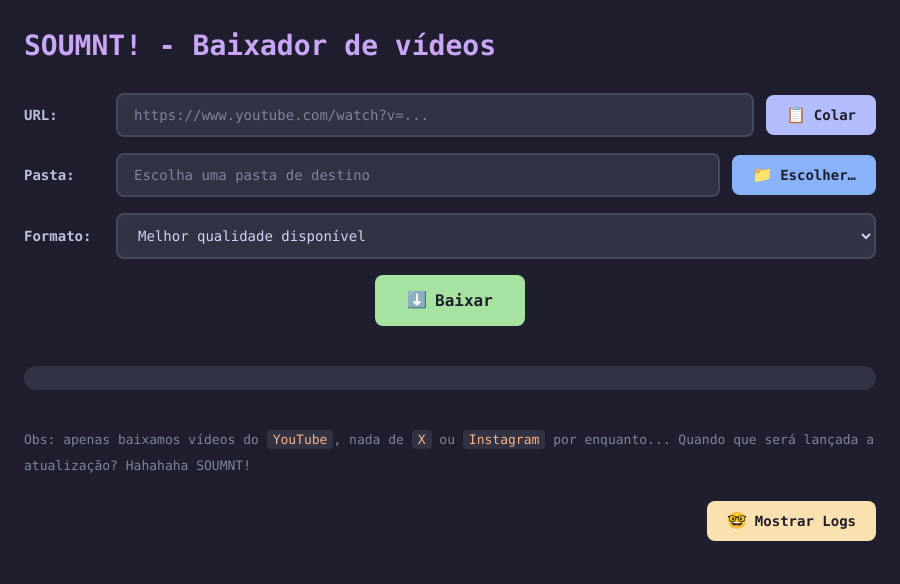
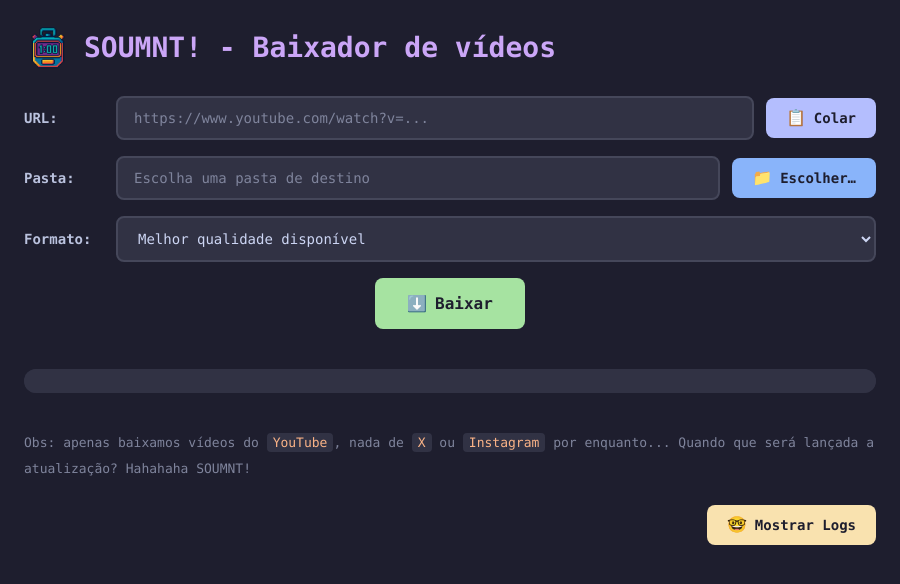
Before and after one commit to gchan26/soumnt, an Electron app: page index.html in a window 900 px wide. Drawn offline with Linux system fonts and the light colour scheme; no server answers.

Commit message:
Add Logo

```diff
--- a/index.html
+++ b/index.html
@@ -6,7 +6,10 @@
   <link rel="stylesheet" href="styles.css" />
 </head>
 <body>
-  <h1>SOUMNT! - Baixador de vídeos</h1>
+  <div class="header">
+    <img src="logo-soumnt.png" alt="SOUMNT Logo" class="logo" />
+    <h1>SOUMNT! - Baixador de vídeos</h1>
+  </div>
 
   <div class="row">
     <label for="url">URL:</label>
--- a/styles.css
+++ b/styles.css
@@ -40,6 +40,19 @@ h1 {
   font-weight: 700;
   margin-bottom: 24px;
   font-size: 28px;
+  margin: 0;
+}
+
+.header {
+  display: flex;
+  align-items: center;
+  gap: 12px;
+  margin-bottom: 24px;
+}
+
+.logo {
+  height: 3em;
+  width: auto;
 }
 
 h3 {
```
Also changed, not shown: logo-soumnt.png (added).
